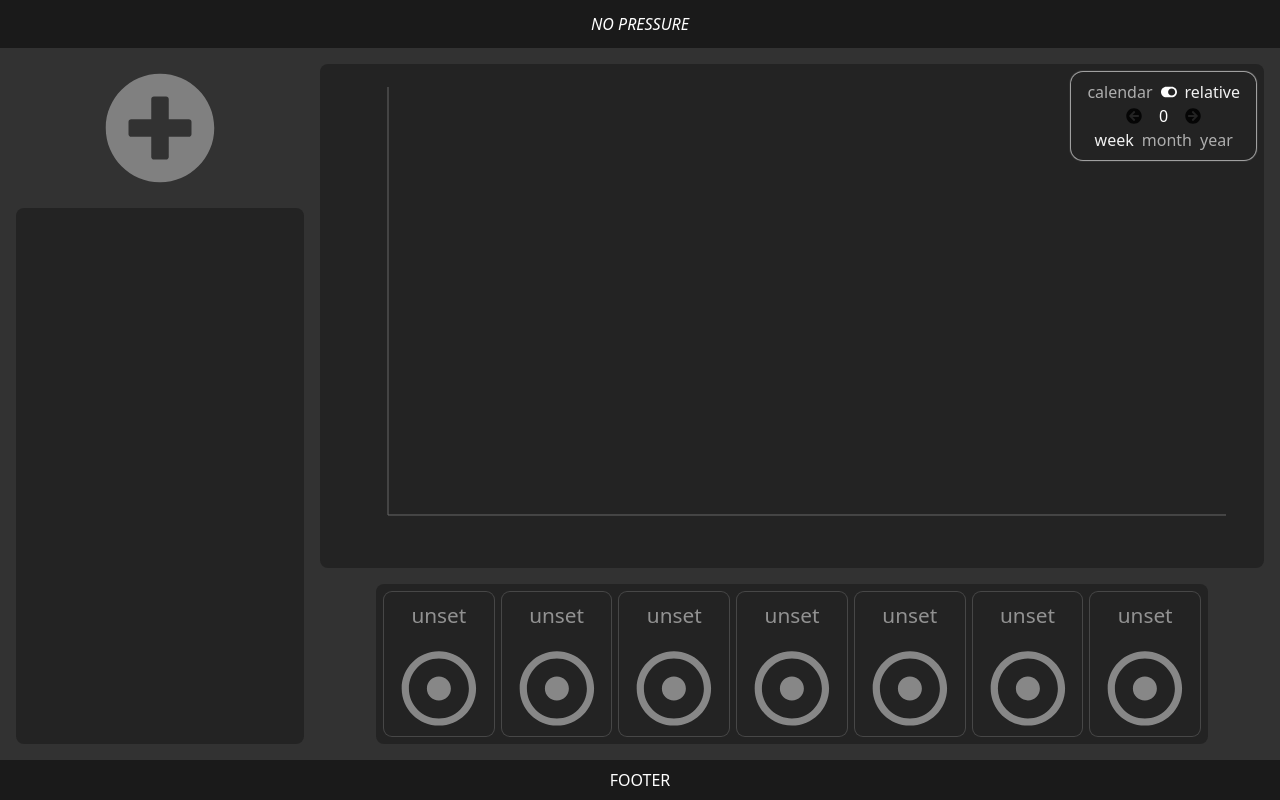
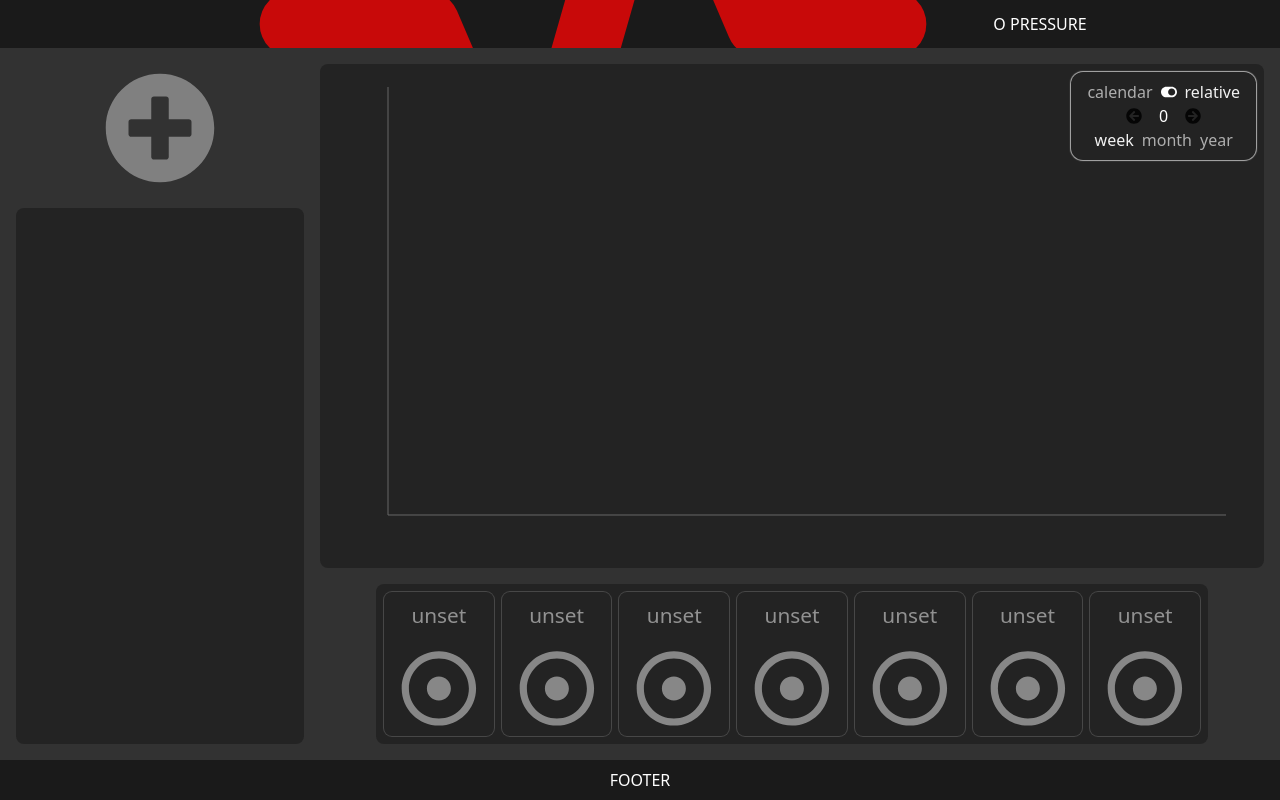
Before and after one commit to serious-pavel/no-pressure, a React (Vite) app: page / in a window 1280 px wide. Built offline with nearby package versions, Linux system fonts and the light colour scheme.

Commit message:
add icon to header

```diff
--- a/src/components/Header.tsx
+++ b/src/components/Header.tsx
@@ -1,7 +1,8 @@
 const Header = () => {
   return (
     <header>
-      <i>NO PRESSURE</i>
+      <img src="/pulse-line-svgrepo-com.svg" alt="pulse"/>
+      <div>O PRESSURE</div>
     </header>
   )
 }
```
